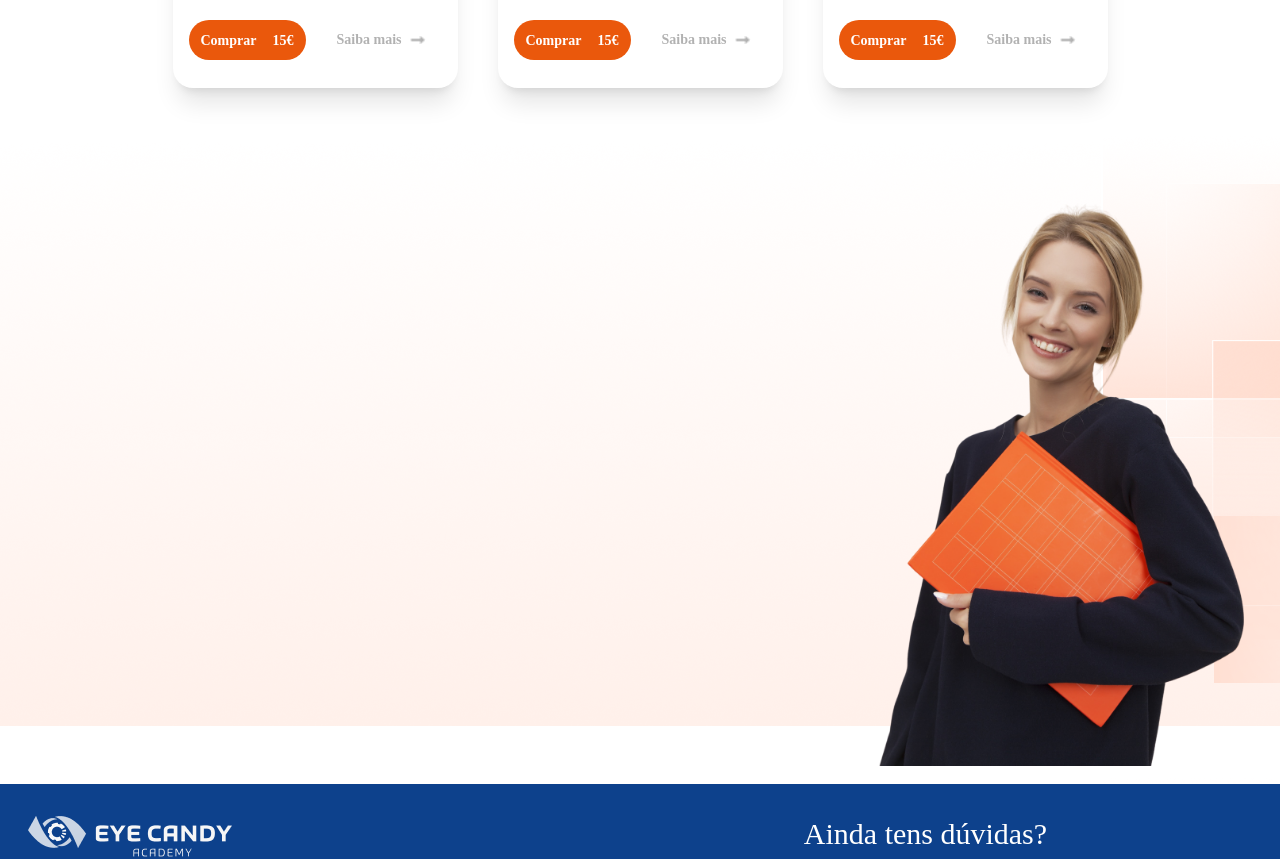
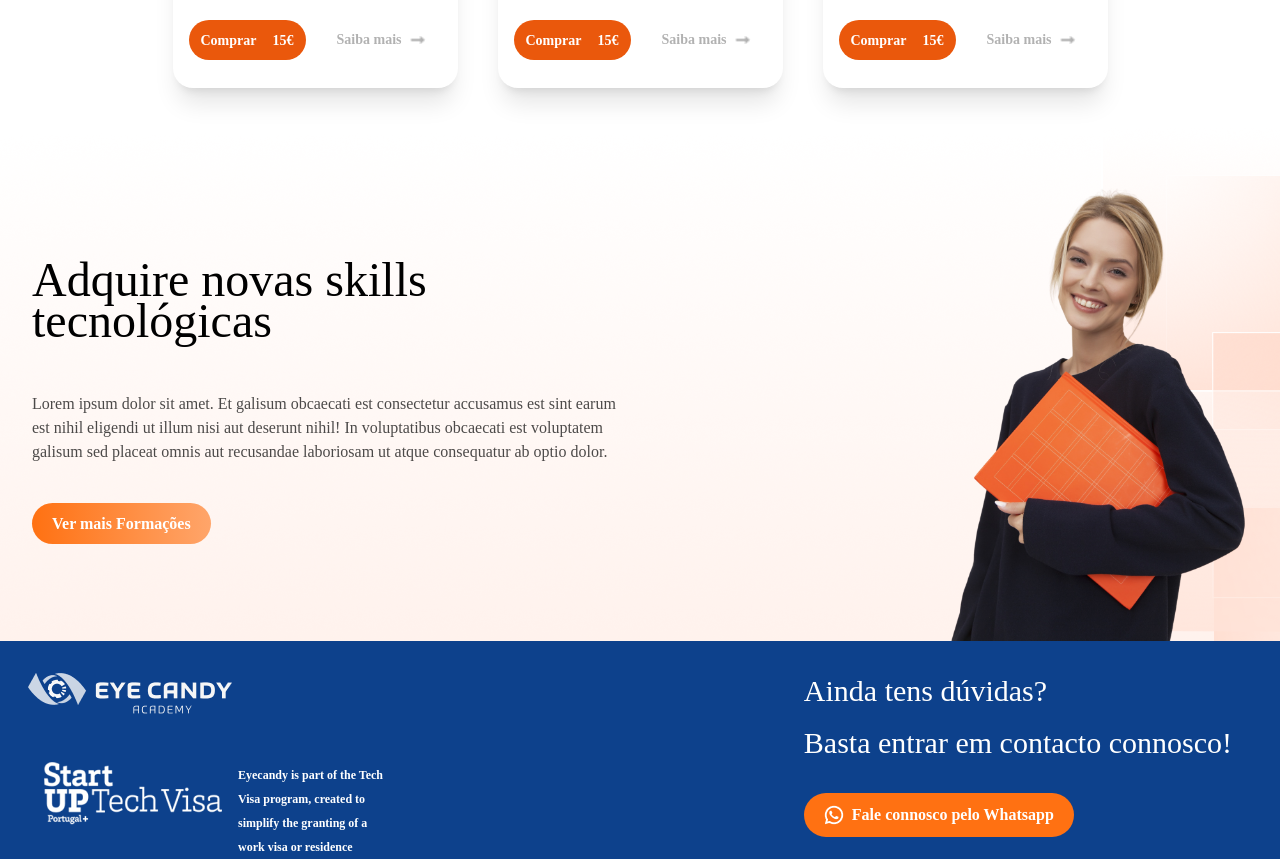
Before and after one commit to victorfulia/agenda-eye-academy, a React (Create React App) app: page / in a window 1280 px wide. Shown: the part 2220-3079 px from the top of the page. Built offline with nearby package versions, Linux system fonts and the light colour scheme.

Commit message:
feat: Skills

```diff
--- a/src/components/Footer/index.tsx
+++ b/src/components/Footer/index.tsx
@@ -37,7 +37,7 @@ const Footer: React.FC = () => {
             </div>
           </div>
 
-          <div className="grid grid-cols-2 gap-8 sm:gap-2 sm:grid-cols-1 pr-8">
+          <div className="grid sm:grid-cols-1 pr-8">
             <div>
               <h2 className="not-italic font-medium text-3xl leading-9 text-white">
                 Ainda tens dúvidas?
--- a/src/components/Skills/index.tsx
+++ b/src/components/Skills/index.tsx
@@ -5,11 +5,33 @@ import WomanSkill from "../../assets/imgs/woman-skill.png";
 
 const Skills: React.FC = () => {
   return (
-    <div className="bg-[url('/src/assets/imgs/bg-skills.png')] md:w-full w-full h-[900px] md:h-[650px] mt-2">
-      <div className="flex w-full justify-between pt-8 px-8 mx-auto max-w-screen-xl">
-        <div></div>
-        <img src={WomanSkill} className="w-[400px] h-auto" alt="woman-skill" />
-
+    <div className="bg-[url('/src/assets/imgs/bg-skills.png')] w-full ">
+      <div className="flex w-full justify-between pt-8 px-8 mx-auto max-w-screen-xl items-center">
+        <div className="flex-col max-w-[589px]">
+          <div>
+            <span className="not-italic font-medium text-5xl text-black leading-9">
+              Adquire novas skills tecnológicas
+            </span>
+          </div>
+          <div className="mt-12">
+            <span className="not-italic font-normal text-base leading-6 opacity-70">
+              Lorem ipsum dolor sit amet. Et galisum obcaecati est consectetur
+              accusamus est sint earum est nihil eligendi ut illum nisi aut
+              deserunt nihil! In voluptatibus obcaecati est voluptatem galisum
+              sed placeat omnis aut recusandae laboriosam ut atque consequatur
+              ab optio dolor.
+            </span>
+          </div>
+          <div className=" mt-12">
+            <a
+              href="#www"
+              className="w-56 h-12 rounded-[2000px] p-3 px-5 bg-gradient-to-r from-[#FF7112] to-[#FFA56A] not-italic font-bold text-base leading-5 text-white"
+            >
+              Ver mais Formações
+            </a>
+          </div>
+        </div>
+        <img src={WomanSkill} className="w-[322px] h-auto" alt="woman-skill" />
       </div>
     </div>
   );
```
